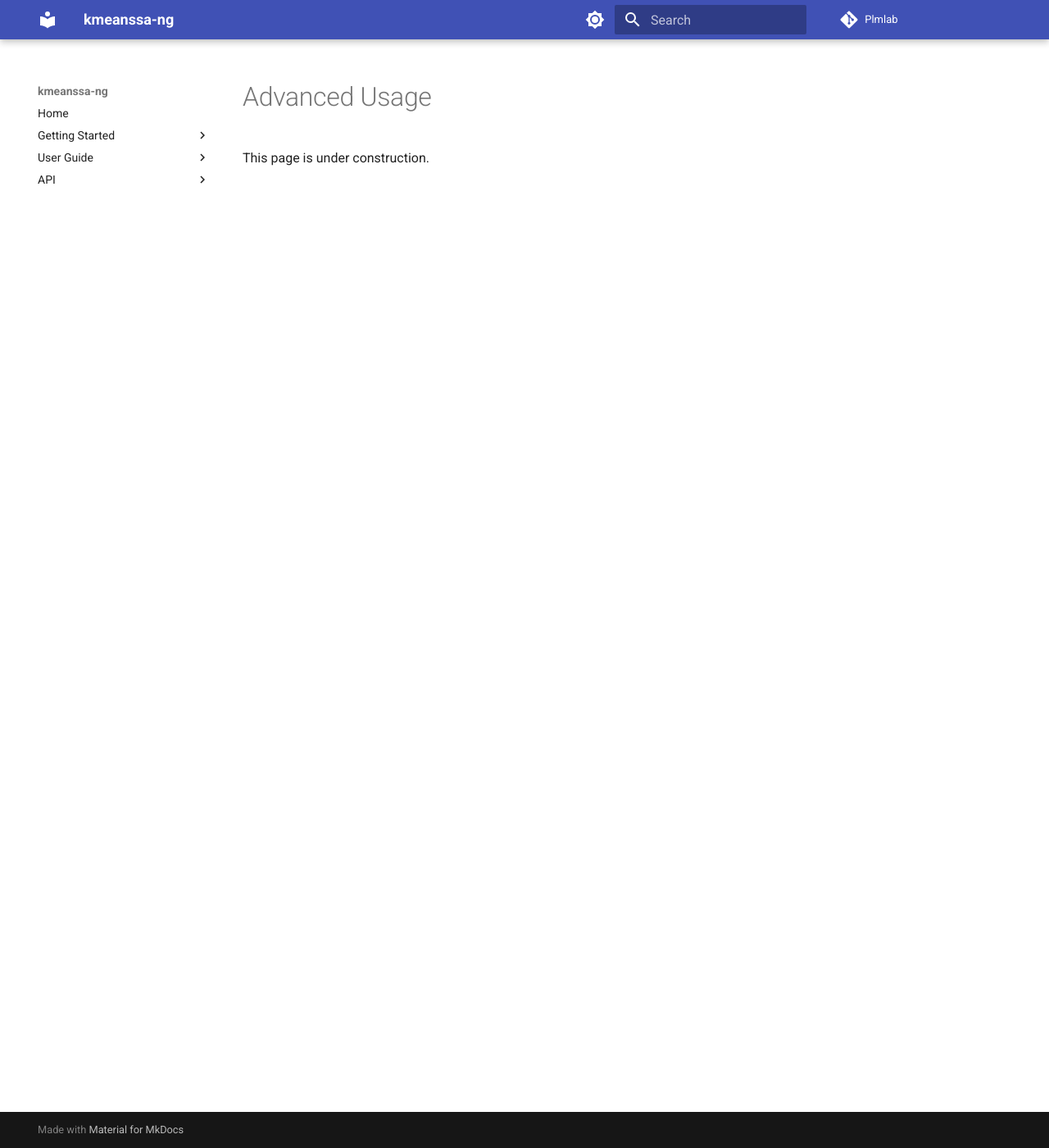
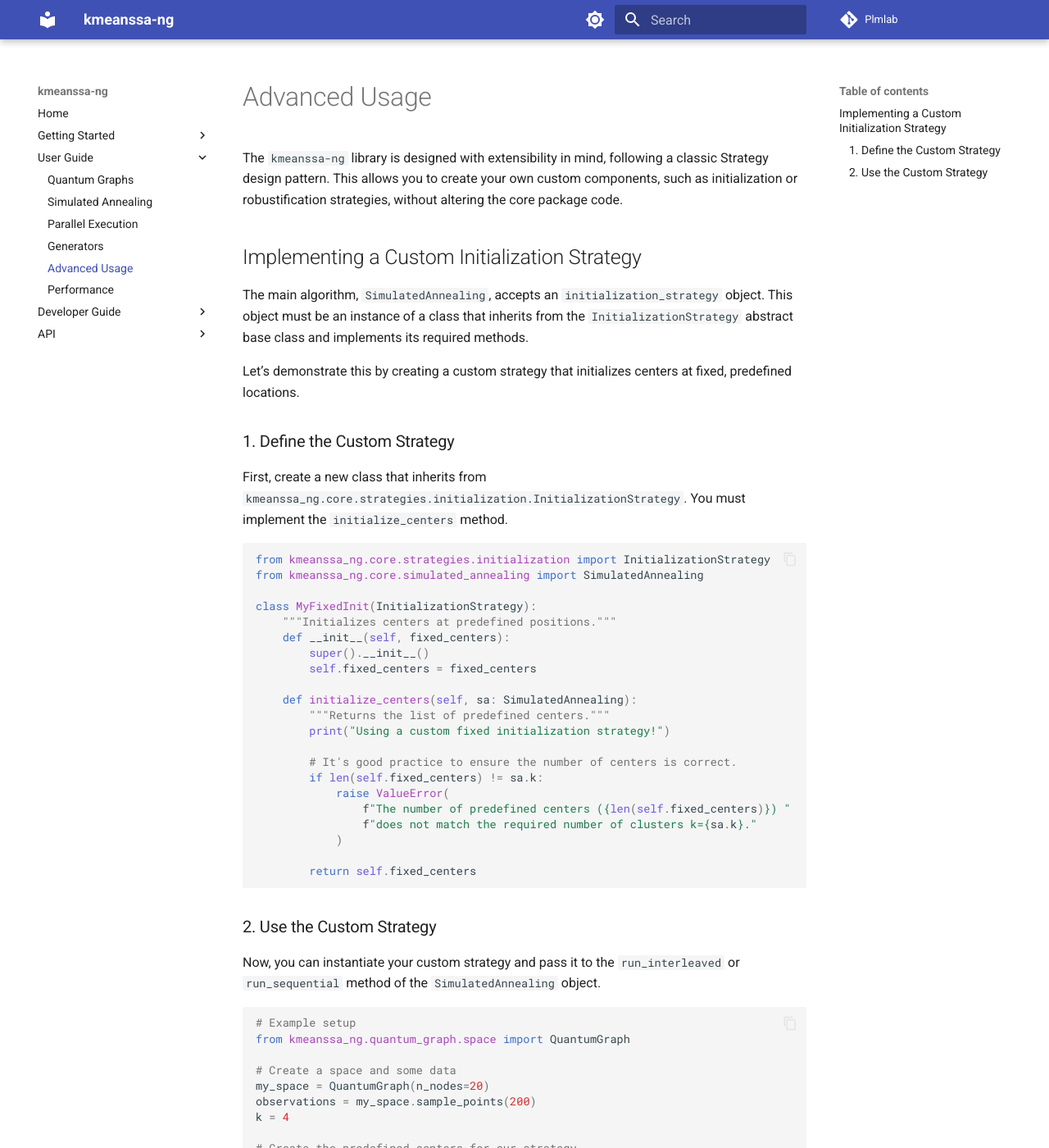
Before and after one commit to klutchnikoff/kmeanssa-ng, an MkDocs documentation site: the page built from docs/advanced-usage.md, in a window 1280 px wide and 1400 px high. Shown: the whole window at 82% size. Built offline with MkDocs 1.6.1 and Material for MkDocs 9.7.7, drawn with Linux system fonts in a browser that asks for light colours; some of the changed text lies outside the part shown.

Commit message:
docs: add advanced usage

````diff
--- a/docs/advanced-usage.md
+++ b/docs/advanced-usage.md
@@ -3,4 +3,79 @@ title: Advanced Usage
 ---
 
 
-This page is under construction.
+The `kmeanssa-ng` library is designed with extensibility in mind,
+following a classic Strategy design pattern. This allows you to create
+your own custom components, such as initialization or robustification
+strategies, without altering the core package code.
+
+## Implementing a Custom Initialization Strategy
+
+The main algorithm, `SimulatedAnnealing`, accepts an
+`initialization_strategy` object. This object must be an instance of a
+class that inherits from the `InitializationStrategy` abstract base
+class and implements its required methods.
+
+Let’s demonstrate this by creating a custom strategy that initializes
+centers at fixed, predefined locations.
+
+### 1. Define the Custom Strategy
+
+First, create a new class that inherits from
+`kmeanssa_ng.core.strategies.initialization.InitializationStrategy`. You
+must implement the `initialize_centers` method.
+
+``` python
+from kmeanssa_ng.core.strategies.initialization import InitializationStrategy
+from kmeanssa_ng.core.simulated_annealing import SimulatedAnnealing
+
+class MyFixedInit(InitializationStrategy):
+    """Initializes centers at predefined positions."""
+    def __init__(self, fixed_centers):
+        super().__init__()
+        self.fixed_centers = fixed_centers
+
+    def initialize_centers(self, sa: SimulatedAnnealing):
+        """Returns the list of predefined centers."""
+        print("Using a custom fixed initialization strategy!")
+
+        # It's good practice to ensure the number of centers is correct.
+        if len(self.fixed_centers) != sa.k:
+            raise ValueError(
+                f"The number of predefined centers ({len(self.fixed_centers)}) "
+                f"does not match the required number of clusters k={sa.k}."
+            )
+
+        return self.fixed_centers
+```
+
+### 2. Use the Custom Strategy
+
+Now, you can instantiate your custom strategy and pass it to the
+`run_interleaved` or `run_sequential` method of the `SimulatedAnnealing`
+object.
+
+``` python
+# Example setup
+from kmeanssa_ng.quantum_graph.space import QuantumGraph
+
+# Create a space and some data
+my_space = QuantumGraph(n_nodes=20)
+observations = my_space.sample_points(200)
+k = 4
+
+# Create the predefined centers for our strategy
+predefined_centers = my_space.sample_centers(k)
+
+# Instantiate your custom strategy
+my_strategy = MyFixedInit(predefined_centers)
+
+# Run the algorithm with your strategy
+sa = SimulatedAnnealing(observations, k=k)
+final_centers = sa.run_interleaved(initialization_strategy=my_strategy)
+
+print("\nClustering completed successfully using a custom strategy.")
+```
+
+This same principle applies to other strategic components in the
+library, such as `RobustificationStrategy`, allowing for a high degree
+of customization to fit your specific use case.
--- a/mkdocs.yml
+++ b/mkdocs.yml
@@ -42,18 +42,16 @@ nav:
   - "Getting Started":
     - "Quickstart": quickstart.md
     - "Concepts": concepts.md
-    - "Contributing": contributing.md
   - "User Guide":
     - "Quantum Graphs": quantum-graphs.md
     - "Simulated Annealing": simulated-annealing.md
     - "Parallel Execution": parallel-execution.md
     - "Generators": generators.md
+    - "Advanced Usage": advanced-usage.md
+    - "Performance": performance.md
+  - "Developer Guide":
+    - "Contributing": contributing.md
     - "Custom Spaces": custom-spaces.md
-    - "Performance": performance.md
-  # - "Examples":
-  #   - "Basic Clustering": basic-clustering.md
-  #   - "Advanced Usage": advanced-usage.md
-  #   - "Performance": performance.md
   - "API":
     - "Overview": api/index.md
     - "Core": api/core.md
--- a/pyproject.toml
+++ b/pyproject.toml
@@ -94,6 +94,9 @@ lint = [
 plot = [
   "matplotlib>=3.0.0",
 ]
+release = [
+  "pdm-bump>=0.9.12",
+]
 
 [tool.pytest.ini_options]
 markers = [
````
Also changed, not shown: docs-src/advanced-usage.qmd (+64 -1 lines), docs-src/contributing.qmd (+27 -41 lines), docs/contributing.md (+23 -42 lines).
